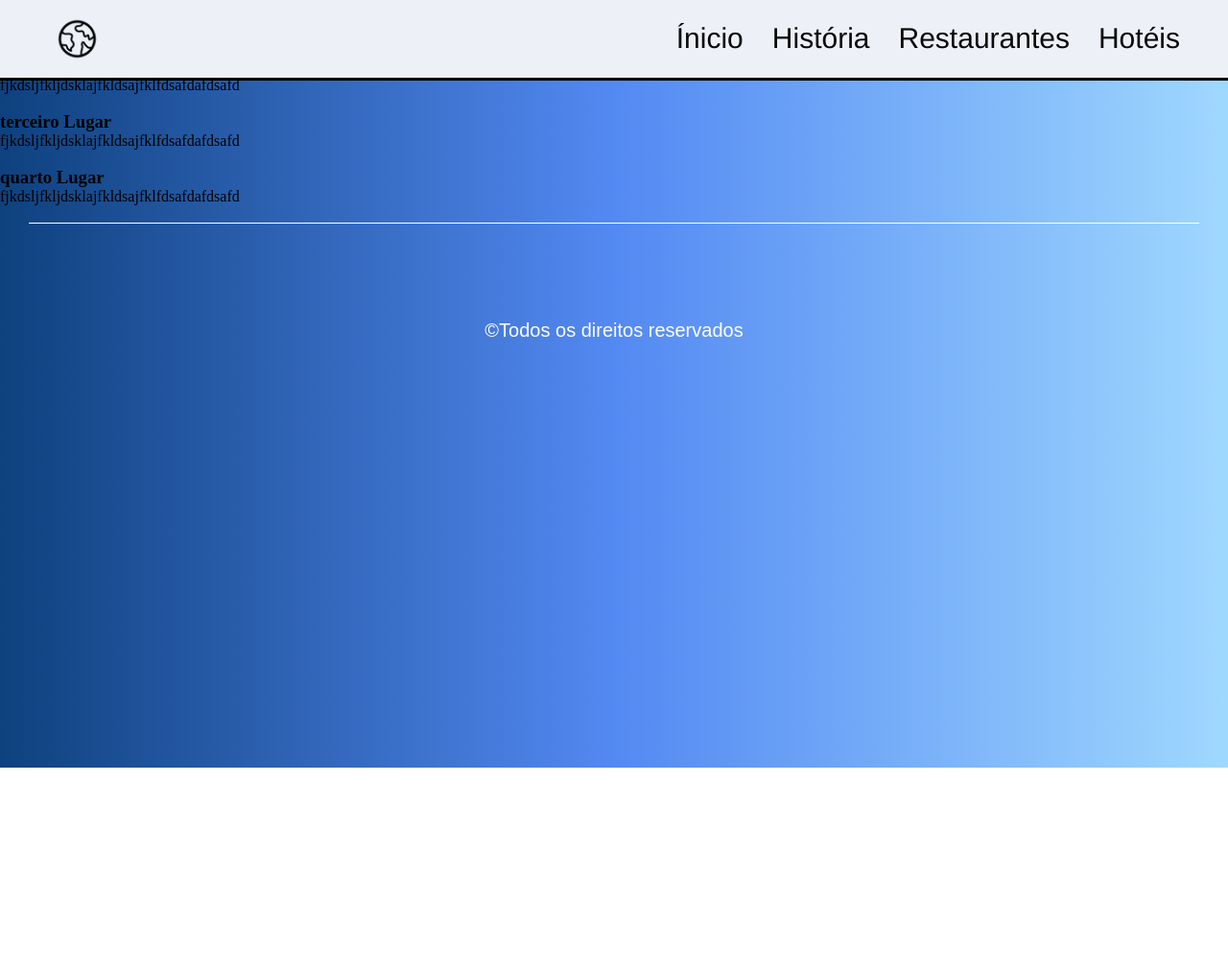
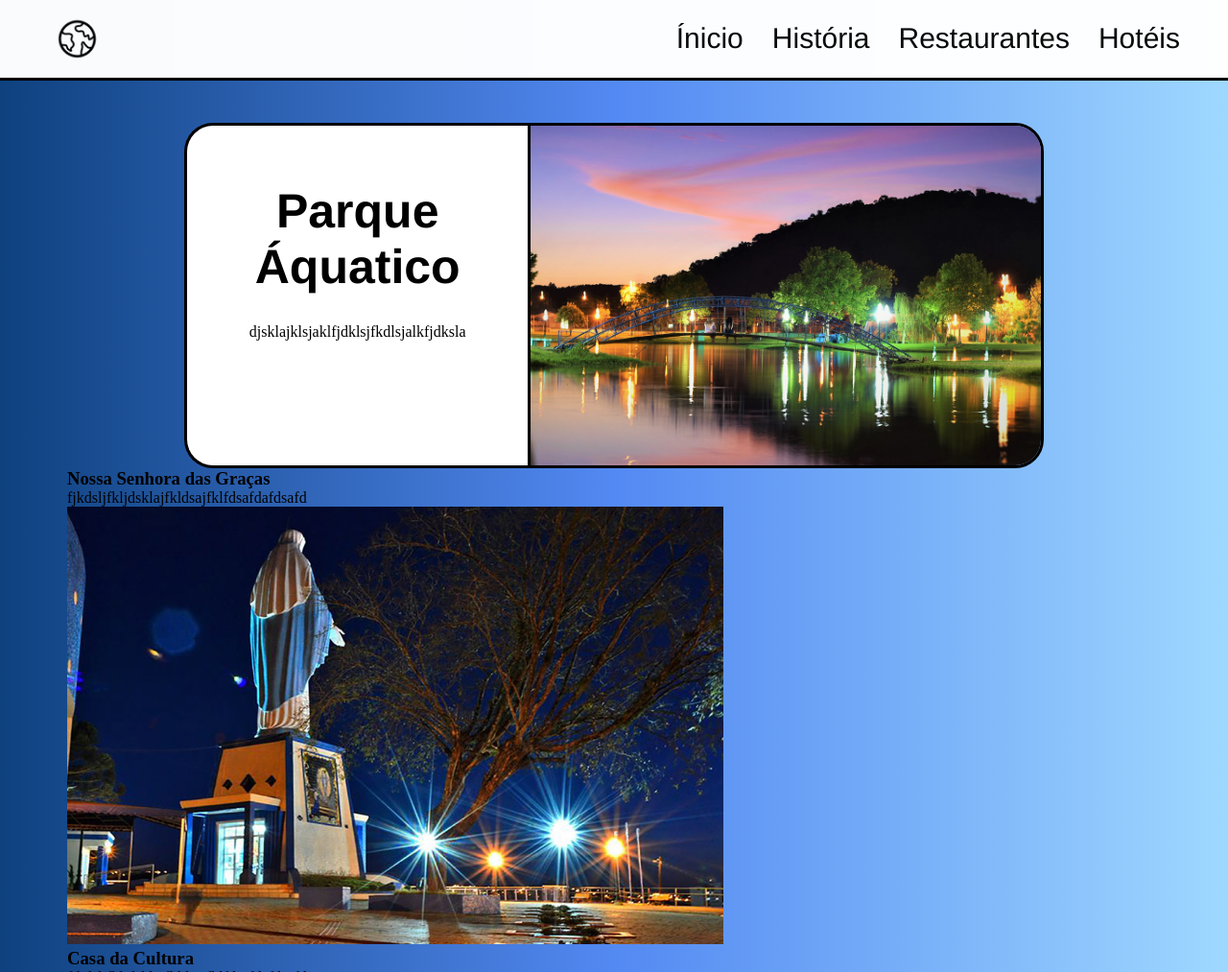
Before and after one commit to lui404notfound/Site_trabalho, a plain HTML site: page lugares.html in a window 1280 px wide. Shown: the top 1013 px of the page at 96% size. Before the commit the page ends 800 px from the top, so only its background shows below. Drawn offline with Linux system fonts and the light colour scheme.

Commit message:
novoslayouts

```diff
--- a/CSS/layout.css
+++ b/CSS/layout.css
@@ -13,7 +13,7 @@ body{
 }
 
 .cabecalho{
-    background-color: #eef0f7 ;
+    background-color: #fffffffa ;
     /*box-shadow: 100px 5px 50px rgb(45, 45, 48);*/
     border-top: 0px;
     border-left: 0px;
--- /dev/null
+++ b/CSS/layout1.css
@@ -0,0 +1,58 @@
+* {
+    margin: 0;
+    padding: 0;
+    box-sizing: border-box;
+    text-decoration: none;
+}
+
+body{
+    width: 100%;
+    margin: 0 auto;
+    font-size: 100%;
+    background-image: linear-gradient(270deg, #9fd8ff 0, #5389f2 50%, #0e417e 100%);
+}
+
+.cabecalho{
+    background-color: #fffffffa ;
+    /*box-shadow: 100px 5px 50px rgb(45, 45, 48);*/
+    border-top: 0px;
+    border-left: 0px;
+    border-right: 0px;
+    /*border-width: 0,5px;*/
+    border-style: solid;
+    border-color: rgb(0, 0, 0);
+    /* margin: 10px;*/
+    /* border-radius: 20px; */
+    display: flex;
+    flex-direction: row;
+    align-items: center;
+    justify-content: space-between;
+    padding: 10px;
+    position: fixed;
+
+}
+
+.cabecalho-imagem{
+    width: 8%;
+    padding-left: 40px;
+}
+
+.cabecalho-nav{
+    display: flex;
+    gap: 30px;
+    padding-right: 40px;
+}
+
+.cabecalho-nav-item{
+    font-family:'Franklin Gothic Medium', 'Arial Narrow', Arial, sans-serif;
+    color:rgb(10, 10, 10);
+    font-weight: 400;
+    font-size: 30px;
+   /* text-shadow: 3px 3px 1px black;*/
+}
+
+.cabecalho-nav a:hover{
+    transform: scale(1.1);
+    border-radius:20px;
+    transition: all 0.2s;
+}
--- /dev/null
+++ b/CSS/layout2.css
@@ -0,0 +1,117 @@
+* {
+    margin: 0;
+    padding: 0;
+    box-sizing: border-box;
+    text-decoration: none;
+}
+
+body{
+    width: 100%;
+    margin: 0 auto;
+    font-size: 100%;
+    background-image: linear-gradient(270deg, #9fd8ff 0, #5389f2 50%, #0e417e 100%);
+}
+
+.cabecalho{
+    background-color: #fffffffa ;
+    /*box-shadow: 100px 5px 50px rgb(45, 45, 48);*/
+    border-top: 0px;
+    border-left: 0px;
+    border-right: 0px;
+    /*border-width: 0,5px;*/
+    border-style: solid;
+    border-color: rgb(0, 0, 0);
+    /* margin: 10px;*/
+    /* border-radius: 20px; */
+    display: flex;
+    flex-direction: row;
+    align-items: center;
+    justify-content: space-between;
+    padding: 10px;
+    position: fixed;
+
+}
+
+.cabecalho-imagem{
+    width: 8%;
+    padding-left: 40px;
+}
+
+.cabecalho-nav{
+    display: flex;
+    gap: 30px;
+    padding-right: 40px;
+}
+
+.cabecalho-nav-item{
+    font-family:'Franklin Gothic Medium', 'Arial Narrow', Arial, sans-serif;
+    color:rgb(10, 10, 10);
+    font-weight: 400;
+    font-size: 30px;
+   /* text-shadow: 3px 3px 1px black;*/
+}
+
+.cabecalho-nav a:hover{
+    transform: scale(1.1);
+    border-radius:20px;
+    transition: all 0.2s;
+}
+
+.conteudo-lugares{
+    padding-top: 10%;
+    margin-bottom: 60px;
+    display: flex;
+    flex-direction: column;
+    align-items: center;
+
+}
+
+.primeiro-lugar{
+    display:flex;
+    flex-direction: row;
+    justify-content: center;
+    gap: 0;
+    border-width: 10px;
+    border-radius: 20px;
+    height: 100%;
+    width: 70%;
+}
+
+.primeiro-lugar-escrito{
+
+   /* height: 560.5px;*/
+    background-color: white;
+    margin: 0%;
+    text-align: center;
+    padding: 30px;
+    border-color: black;
+    border-style: solid;
+    border-right-width: 0px;
+    border-bottom-left-radius: 30px;
+    border-top-left-radius: 30px;
+}
+
+.primeiro-lugar-escrito-titulo{
+    font-size: 50px;
+    font-family: 'Franklin Gothic Medium', 'Arial Narrow', Arial, sans-serif;
+    padding:30px;
+
+
+}
+
+.imagem-primeiro-lugar{
+    width: 60%;
+    border-color: black;
+    border-style: solid;
+    border-bottom-right-radius: 30px;
+    border-top-right-radius: 30px;
+
+}
+
+.imagem-segundo-lugar{
+    width: 60%;
+}
+
+.imagem-terceiro-lugar{
+    width: 60%;
+}
--- /dev/null
+++ b/CSS/layout3.css
@@ -0,0 +1,58 @@
+* {
+    margin: 0;
+    padding: 0;
+    box-sizing: border-box;
+    text-decoration: none;
+}
+
+body{
+    width: 100%;
+    margin: 0 auto;
+    font-size: 100%;
+    background-image: linear-gradient(270deg, #9fd8ff 0, #5389f2 50%, #0e417e 100%);
+}
+
+.cabecalho{
+    background-color: #fffffffa ;
+    /*box-shadow: 100px 5px 50px rgb(45, 45, 48);*/
+    border-top: 0px;
+    border-left: 0px;
+    border-right: 0px;
+    /*border-width: 0,5px;*/
+    border-style: solid;
+    border-color: rgb(0, 0, 0);
+    /* margin: 10px;*/
+    /* border-radius: 20px; */
+    display: flex;
+    flex-direction: row;
+    align-items: center;
+    justify-content: space-between;
+    padding: 10px;
+    position: fixed;
+
+}
+
+.cabecalho-imagem{
+    width: 8%;
+    padding-left: 40px;
+}
+
+.cabecalho-nav{
+    display: flex;
+    gap: 30px;
+    padding-right: 40px;
+}
+
+.cabecalho-nav-item{
+    font-family:'Franklin Gothic Medium', 'Arial Narrow', Arial, sans-serif;
+    color:rgb(10, 10, 10);
+    font-weight: 400;
+    font-size: 30px;
+   /* text-shadow: 3px 3px 1px black;*/
+}
+
+.cabecalho-nav a:hover{
+    transform: scale(1.1);
+    border-radius:20px;
+    transition: all 0.2s;
+}
--- /dev/null
+++ b/CSS/layout4.css
@@ -0,0 +1,58 @@
+* {
+    margin: 0;
+    padding: 0;
+    box-sizing: border-box;
+    text-decoration: none;
+}
+
+body{
+    width: 100%;
+    margin: 0 auto;
+    font-size: 100%;
+    background-image: linear-gradient(270deg, #9fd8ff 0, #5389f2 50%, #0e417e 100%);
+}
+
+.cabecalho{
+    background-color: #fffffffa ;
+    /*box-shadow: 100px 5px 50px rgb(45, 45, 48);*/
+    border-top: 0px;
+    border-left: 0px;
+    border-right: 0px;
+    /*border-width: 0,5px;*/
+    border-style: solid;
+    border-color: rgb(0, 0, 0);
+    /* margin: 10px;*/
+    /* border-radius: 20px; */
+    display: flex;
+    flex-direction: row;
+    align-items: center;
+    justify-content: space-between;
+    padding: 10px;
+    position: fixed;
+
+}
+
+.cabecalho-imagem{
+    width: 8%;
+    padding-left: 40px;
+}
+
+.cabecalho-nav{
+    display: flex;
+    gap: 30px;
+    padding-right: 40px;
+}
+
+.cabecalho-nav-item{
+    font-family:'Franklin Gothic Medium', 'Arial Narrow', Arial, sans-serif;
+    color:rgb(10, 10, 10);
+    font-weight: 400;
+    font-size: 30px;
+   /* text-shadow: 3px 3px 1px black;*/
+}
+
+.cabecalho-nav a:hover{
+    transform: scale(1.1);
+    border-radius:20px;
+    transition: all 0.2s;
+}
--- a/lugares.html
+++ b/lugares.html
@@ -5,7 +5,7 @@
     <meta http-equiv="X-UA-Compatible" content="IE=edge">
     <meta name="viewport" content="width=device-width, initial-scale=1.0">
     <title>Lugares</title>
-    <link rel="stylesheet" href="CSS/layout.css">
+    <link rel="stylesheet" href="CSS/layout2.css">
 </head>
 <body>
     <header class="cabecalho">
@@ -26,44 +26,44 @@
         <section class="primeiro-lugar">
 
             <div class="primeiro-lugar-escrito">
-                 <h3 class="primeiro-lugar-escrito-titulo">Primerio Lugar</h3>
+                 <h3 class="primeiro-lugar-escrito-titulo">Parque Áquatico</h3>
                  <p class="primeiro-lugar-escrito-paragrafo">djsklajklsjaklfjdklsjfkdlsjalkfjdksla</p>
             </div>
 
-            <img class="primeiro-lugar-imagem" src="">
+            <img class="imagem-primeiro-lugar" src="img/irati_parque_aquatico.jpg">
 
         </section>
 
         <section class="segundo-lugar">
 
             <div class="segundo-lugar-escrito">
-                 <h3 class="segundo-lugar-escrito-titulo">Segundo Lugar</h3>
+                 <h3 class="segundo-lugar-escrito-titulo">Nossa Senhora das Graças</h3>
                  <p class="segundo-lugar-escrito-paragrafo">fjkdsljfkljdsklajfkldsajfklfdsafdafdsafd</p>
             </div>
 
-            <img class="segundo-lugar-imagem" src="">
+            <img class="imagem-segundo-lugar" src="img/santa.jpg">
 
         </section>
 
         <section class="terceiro-lugar">
 
             <div class="terceiro-lugar-escrito">
-                 <h3 class="terceiro-lugar-escrito-titulo">terceiro Lugar</h3>
+                 <h3 class="terceiro-lugar-escrito-titulo">Casa da Cultura</h3>
                  <p class="terceiro-lugar-escrito-paragrafo">fjkdsljfkljdsklajfkldsajfklfdsafdafdsafd</p>
             </div>
 
-            <img class="terceiro-lugar-imagem" src="">
+            <img class="imagem-terceiro-lugar" src="img/casa_da_cultura_irati.jpg">
 
         </section>
 
         <section class="quarto-lugar">
 
             <div class="quarto-lugar-escrito">
-                 <h3 class="quarto-lugar-escrito-titulo">quarto Lugar</h3>
+                 <h3 class="quarto-lugar-escrito-titulo">Cachoeiras</h3>
                  <p class="quarto-lugar-escrito-paragrafo">fjkdsljfkljdsklajfkldsajfklfdsafdafdsafd</p>
             </div>
 
-            <img class="quarto-lugar-imagem" src="">
+            <img class="imagem-quarto-lugar" src="img/cachoeira.jpeg">
 
         </section>
 
```
Also changed, not shown: historia.html (+1 -1 lines), hoteis.html (+1 -1 lines), restaurantes.html (+1 -1 lines), img/cachoeira.jpeg (added), img/casa_da_cultura_irati.jpg (added), img/santa.jpg (added).
